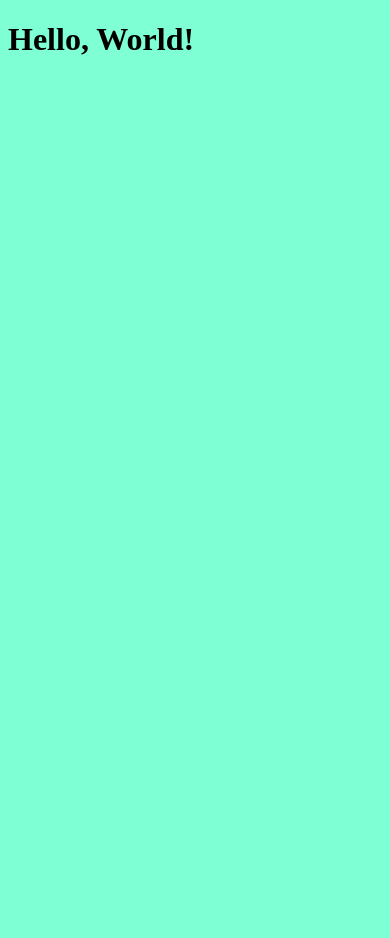
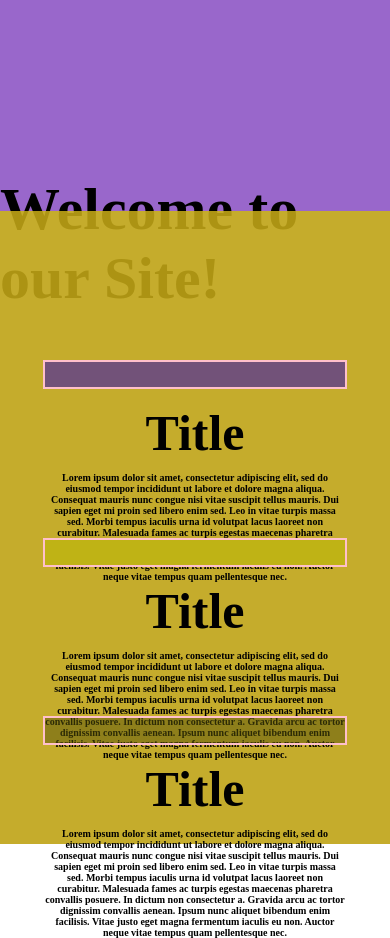
Before and after one commit to JesusAParedes/First-Responsive-Website, a plain HTML site: page index.html in a window 390 px wide. Before the commit the page ends 844 px from the top, so only its background shows below. Drawn offline with Linux system fonts and the light colour scheme.

Commit message:
created the laptop view and started on the mobile view

```diff
--- a/index.html
+++ b/index.html
@@ -8,6 +8,31 @@
     <link rel="stylesheet" href="./styles.css">
 </head>
 <body>
-    <h1>Hello, World!</h1>
+    <main class="container">
+        <h1>Welcome to our Site!</h1>
+    </main>
+    <section class="bot">
+        <article class="article">
+            <div class="Buzz2">
+                <h2> Title
+                    <p> Lorem ipsum dolor sit amet, consectetur adipiscing elit, sed do eiusmod tempor incididunt ut labore et dolore magna aliqua. Consequat mauris nunc congue nisi vitae suscipit tellus mauris. Dui sapien eget mi proin sed libero enim sed. Leo in vitae turpis massa sed. Morbi tempus iaculis urna id volutpat lacus laoreet non curabitur. Malesuada fames ac turpis egestas maecenas pharetra convallis posuere. In dictum non consectetur a. Gravida arcu ac tortor dignissim convallis aenean. Ipsum nunc aliquet bibendum enim facilisis. Vitae justo eget magna fermentum iaculis eu non. Auctor neque vitae tempus quam pellentesque nec. </p>
+                </h2>
+            </div>
+        </article>
+        <article class="article">
+            <div class="Buzz3">
+                <h2> Title
+                    <p> Lorem ipsum dolor sit amet, consectetur adipiscing elit, sed do eiusmod tempor incididunt ut labore et dolore magna aliqua. Consequat mauris nunc congue nisi vitae suscipit tellus mauris. Dui sapien eget mi proin sed libero enim sed. Leo in vitae turpis massa sed. Morbi tempus iaculis urna id volutpat lacus laoreet non curabitur. Malesuada fames ac turpis egestas maecenas pharetra convallis posuere. In dictum non consectetur a. Gravida arcu ac tortor dignissim convallis aenean. Ipsum nunc aliquet bibendum enim facilisis. Vitae justo eget magna fermentum iaculis eu non. Auctor neque vitae tempus quam pellentesque nec. </p>
+                </h2>
+            </div>
+        </article>
+        <article class="article">
+            <div class="Buzz4">
+                <h2> Title
+                    <p> Lorem ipsum dolor sit amet, consectetur adipiscing elit, sed do eiusmod tempor incididunt ut labore et dolore magna aliqua. Consequat mauris nunc congue nisi vitae suscipit tellus mauris. Dui sapien eget mi proin sed libero enim sed. Leo in vitae turpis massa sed. Morbi tempus iaculis urna id volutpat lacus laoreet non curabitur. Malesuada fames ac turpis egestas maecenas pharetra convallis posuere. In dictum non consectetur a. Gravida arcu ac tortor dignissim convallis aenean. Ipsum nunc aliquet bibendum enim facilisis. Vitae justo eget magna fermentum iaculis eu non. Auctor neque vitae tempus quam pellentesque nec. </p>
+                </h2>
+            </div>
+        </article>
+    </section>
 </body>
 </html>
--- a/styles.css
+++ b/styles.css
@@ -1,4 +1,119 @@
+/* Color Theme Swatches in Hex
+.Volkswagen-ID.Buzz-1-hex { color: #8041BF; }
+.Volkswagen-ID.Buzz-2-hex { color: #5E3E8C; }
+.Volkswagen-ID.Buzz-3-hex { color: #BFB415; }
+.Volkswagen-ID.Buzz-4-hex { color: #59540B; }
+.Volkswagen-ID.Buzz-5-hex { color: #BFA317; }
+
+/* Color Theme Swatches in RGBA */
+.Volkswagen-ID.Buzz-1-rgba { color: rgba(128, 65, 191, 1); }
+.Volkswagen-ID.Buzz-2-rgba { color: rgba(94, 61, 140, 1); }
+.Volkswagen-ID.Buzz-3-rgba { color: rgba(191, 179, 21, 1); }
+.Volkswagen-ID.Buzz-4-rgba { color: rgba(89, 84, 10, 1); }
+.Volkswagen-ID.Buzz-5-rgba { color: rgba(191, 163, 22, 1); }
+
+/* Color Theme Swatches in HSLA */
+/* .Volkswagen-ID.Buzz-1-hsla { color: hsla(270, 49, 50, 1); }
+.Volkswagen-ID.Buzz-2-hsla { color: hsla(264, 38, 39, 1); }
+.Volkswagen-ID.Buzz-3-hsla { color: hsla(56, 80, 41, 1); }
+.Volkswagen-ID.Buzz-4-hsla { color: hsla(56, 78, 19, 1); }
+.Volkswagen-ID.Buzz-5-hsla { color: hsla(50, 78, 42, 1); } */
+
 body {
-    height: 100%;
-    background-color: aquamarine;
+    height: 100vh;
+    margin: 0;
+    display: grid;
+    grid-template-columns: 1fr 1fr 1fr;
+    grid-template-rows: 1fr 1fr;
 }
+
+.container {
+    background-color: rgba(128, 65, 191, .8);
+    grid-column: 1/4;
+    grid-row: 1/2;
+    display: grid;
+}
+
+h1 {
+    grid-column: 2/3;
+    margin-top: 175px;
+    font-size: 60px;
+
+}
+
+section {
+    grid-column: 1/4;
+    grid-row: 2/3;
+    display: flex;
+    justify-content: space-evenly;
+}
+
+.bot {
+    /* height: 50%; */
+    background-color: rgba(191, 163, 22, .9);
+}
+
+article {
+    border: 2px solid pink;
+    margin-top: 50px;
+    display: flex;
+    flex-direction: column;
+}
+
+div {
+    height: 25px;
+    width: 300px;
+    display: flex;
+
+}
+
+h2 {
+    display: flex;
+    flex-direction: column;
+    text-align: center;
+    font-size: 50px;
+}
+
+
+.Buzz2 {
+    background-color: rgba(94, 61, 140, .8);
+}
+
+.Buzz3 {
+    background-color: rgba(191, 179, 21,1);
+}
+
+.Buzz4 {
+    background-color: rgba(89, 84, 10, .5);
+}
+
+p {
+    width: fit-content;
+    font-size: 15px;
+}
+
+@media (max-width: 992px) {
+
+.container {
+    height: 25vh;
+}
+h1 {
+    align-items: center;
+}
+
+.bot {
+    display: flex;
+    flex-direction: column;
+    align-items: center;
+    height: 75vh;
+}
+
+.article {
+    display:flex;
+    justify-content: space-evenly;
+}
+
+p {
+    font-size: 10px;
+}
+}
```
